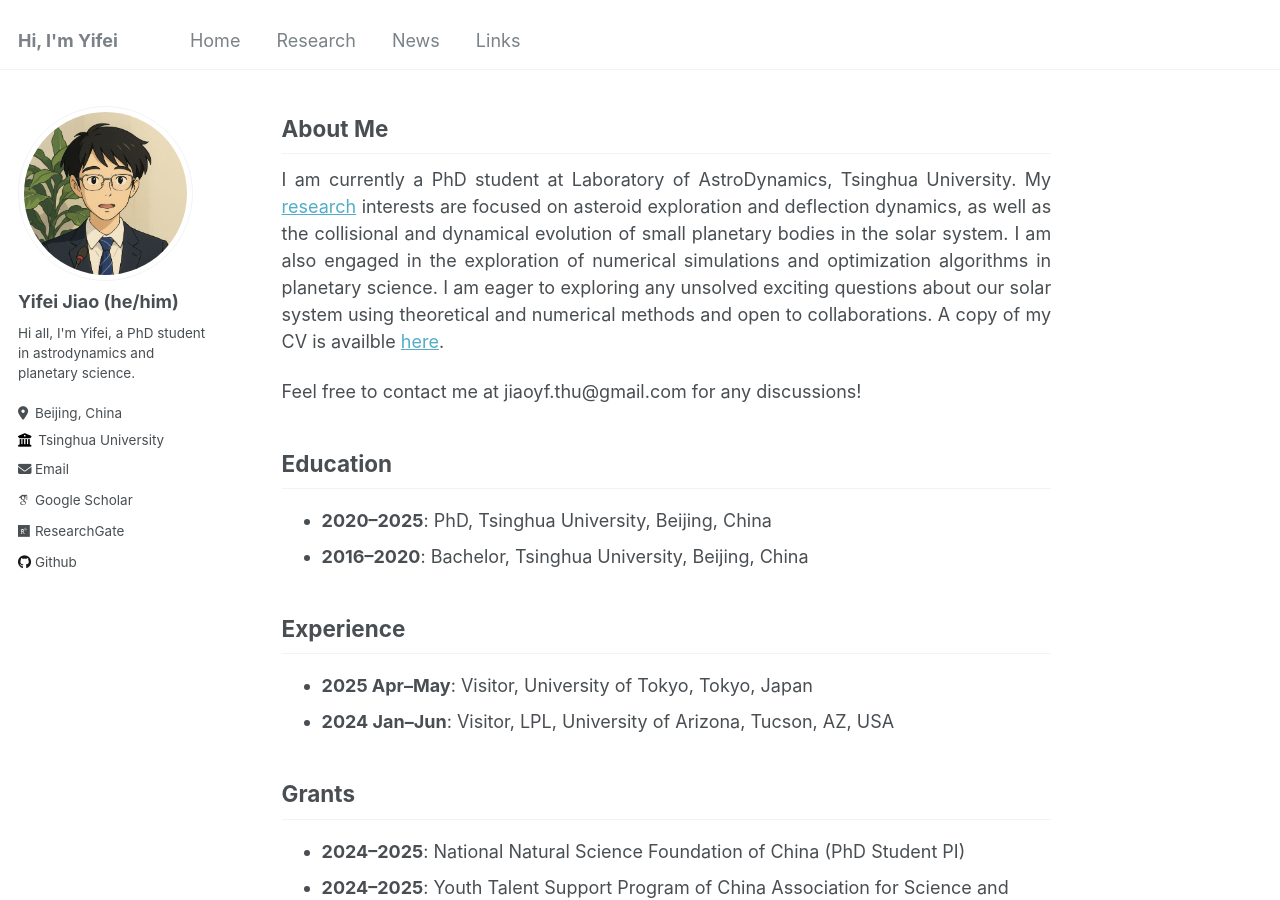
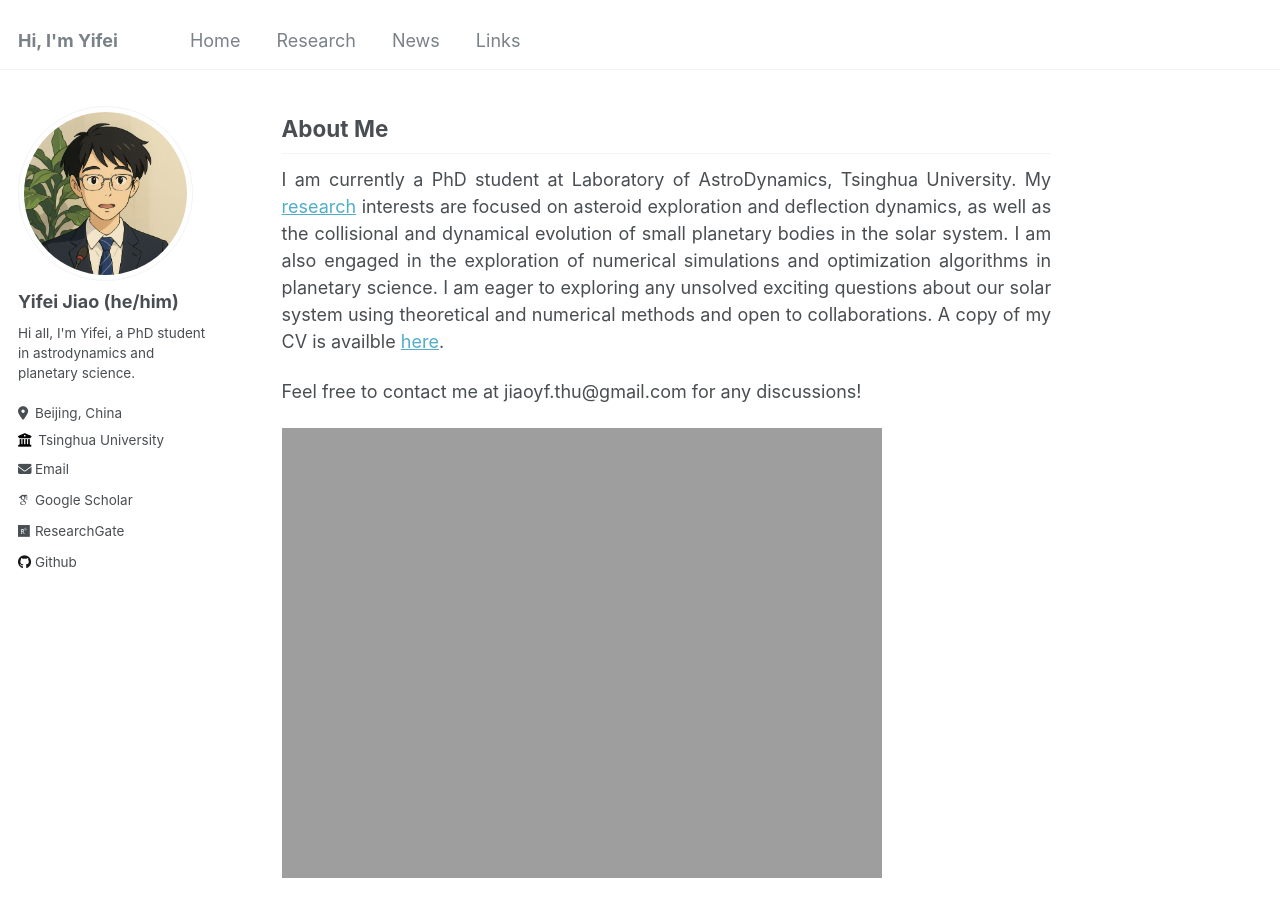
Before and after one commit to jiaoyf-thu/jiaoyf-thu.github.io, a Jekyll site: the page built from _pages/about.md, in a window 1280 px wide and 900 px high. Built offline with Jekyll 4.4.1, drawn with Linux system fonts in a browser that asks for light colours; some web fonts are replaced.

Commit message:
Update about.md

```diff
--- a/_pages/about.md
+++ b/_pages/about.md
@@ -14,6 +14,8 @@ I am currently a PhD student at Laboratory of AstroDynamics, Tsinghua University
 </p>
 
 Feel free to contact me at jiaoyf.thu@gmail.com for any discussions!
+
+<img src="https://jiaoyf-thu.github.io/images/all-asteroids.png"  width="600">
 
 ## Education
 
```
